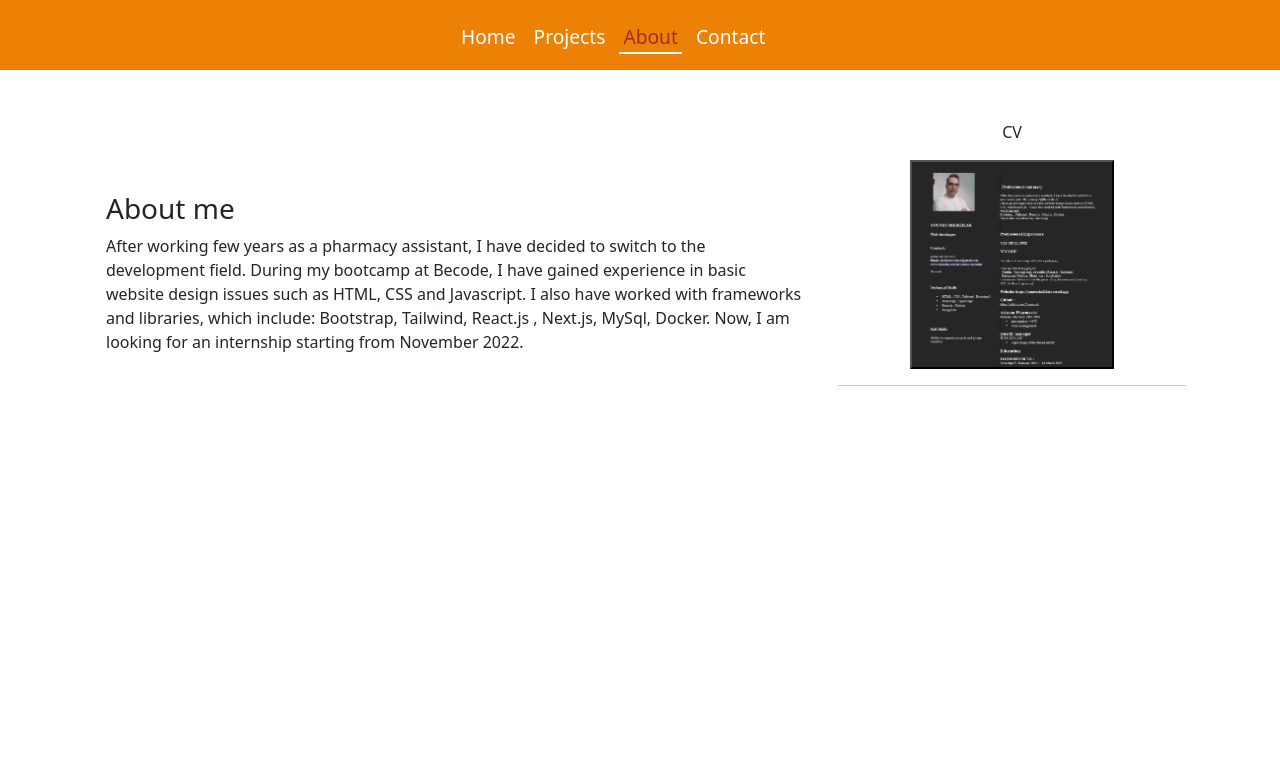
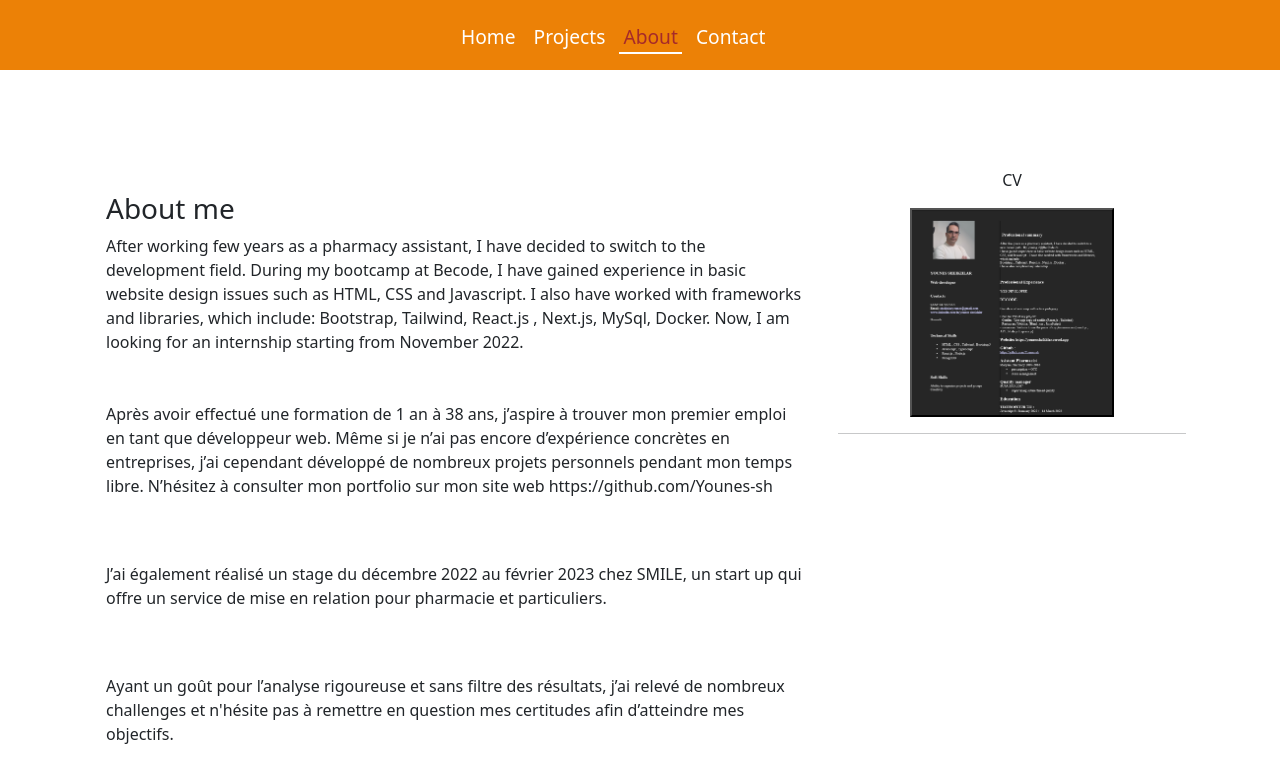
Before and after one commit to Younes-sh/portfolio, a React (Create React App) app in the folder portfolio/: page /about in a window 1280 px wide. Shown: the top 782 px of the page. Built offline with nearby package versions, Linux system fonts and the light colour scheme.

Commit message:
added text in About page

```diff
--- a/portfolio/src/Components/ImageComponent/ImageComponent.js
+++ b/portfolio/src/Components/ImageComponent/ImageComponent.js
@@ -57,8 +57,8 @@ const ImageComponent = ({Title,Image,Alt}) => {
         isLarge && (
           <ShowImage className='morphism-gray'>
             <div>
-              <Button className='mx-2 btn btn-danger'  onClick={CloseImage}>&#128473;Close</Button>
-              <button onClick={downloadImage} className='mx-2 btn btn-success'>Download</button>
+              <Button className='mx-2 px-4 btn btn-danger'  onClick={CloseImage}>&#128473;Close</Button>
+              <button className='mx-2 btn btn-success' onClick={downloadImage} >Download</button>
             </div>
               <img style={{width:'60%',margin:'auto'}}  src={Image} alt={Alt}/>
           </ShowImage>
--- a/portfolio/src/Pages/About/About.jsx
+++ b/portfolio/src/Pages/About/About.jsx
@@ -11,8 +11,17 @@ const About = () => {
         <Col lg={8} className=' text-start mt-5 p-4'>
           <h3>About me</h3>
         After working few years as a pharmacy assistant, I have decided to switch to the development field. During my bootcamp at Becode, I have gained experience in basic website design issues such as HTML, CSS and Javascript. I also have worked with frameworks and libraries, which include: Bootstrap, Tailwind, React.js , Next.js, MySql, Docker. Now, I am looking for an internship starting from November 2022.
+
+        <p className='pt-5'>Après avoir effectué une formation de 1 an à 38 ans, j’aspire à trouver mon premier emploi en tant que développeur web. Même si je n’ai pas encore d’expérience concrètes en entreprises, j’ai cependant développé de nombreux projets personnels pendant mon temps libre. N’hésitez à consulter mon portfolio sur mon site web https://github.com/Younes-sh</p>
+        <p className='pt-5'>
+        J’ai également réalisé un stage du décembre 2022 au février 2023 chez SMILE, un start up qui offre un service de mise en relation pour pharmacie et particuliers.
+        </p>
+
+        <p className="pt-5">Ayant un goût pour l’analyse rigoureuse et sans filtre des résultats, j’ai relevé de nombreux challenges et n'hésite pas à remettre en question mes certitudes afin d’atteindre mes objectifs.</p>
+        <p className="pt-5"></p>
+        <p className="pt-5"></p>
         </Col>
-        <Col lg={4} className=''>
+        <Col lg={4} className=' pt-5'>
           <ImageComponent Title={'CV'}Image={Image1}  urlToHugeImageFile={Image1} Alt={'cv'} />
         </Col>
       </Row>
```
